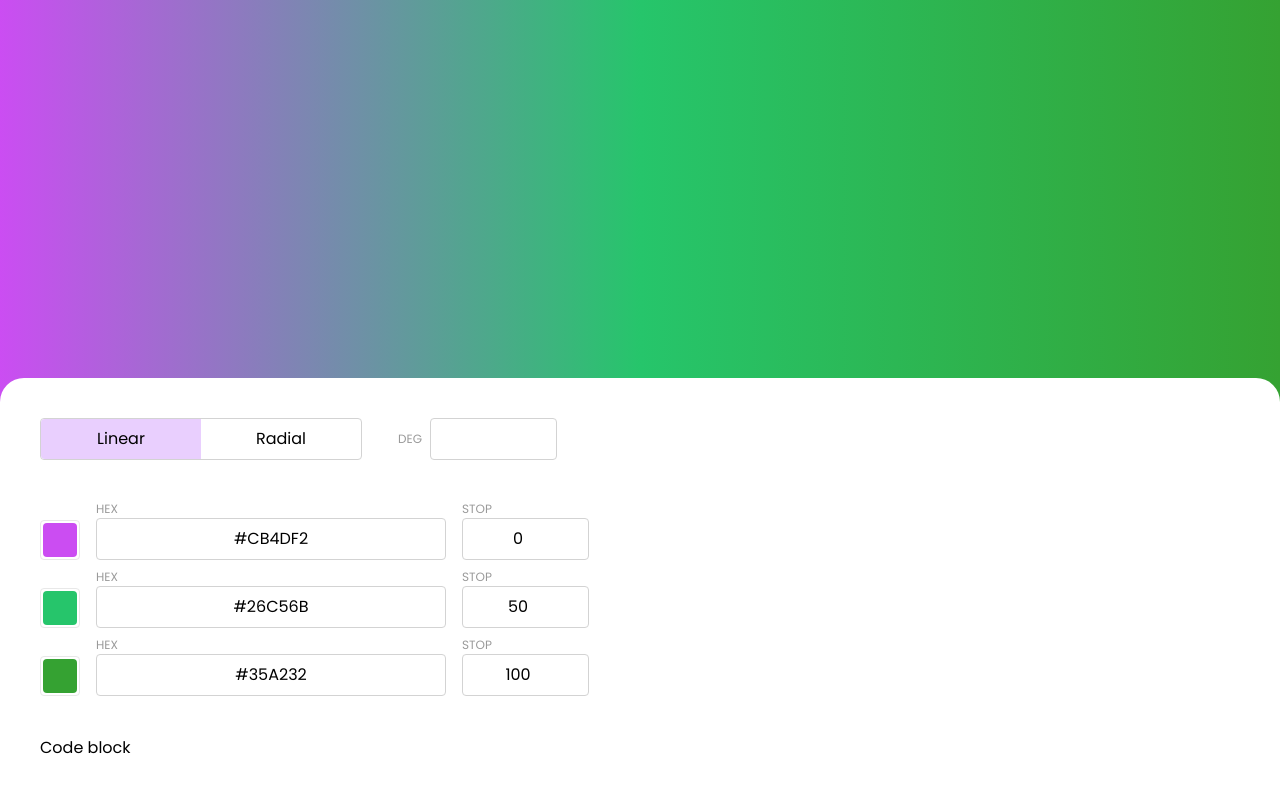
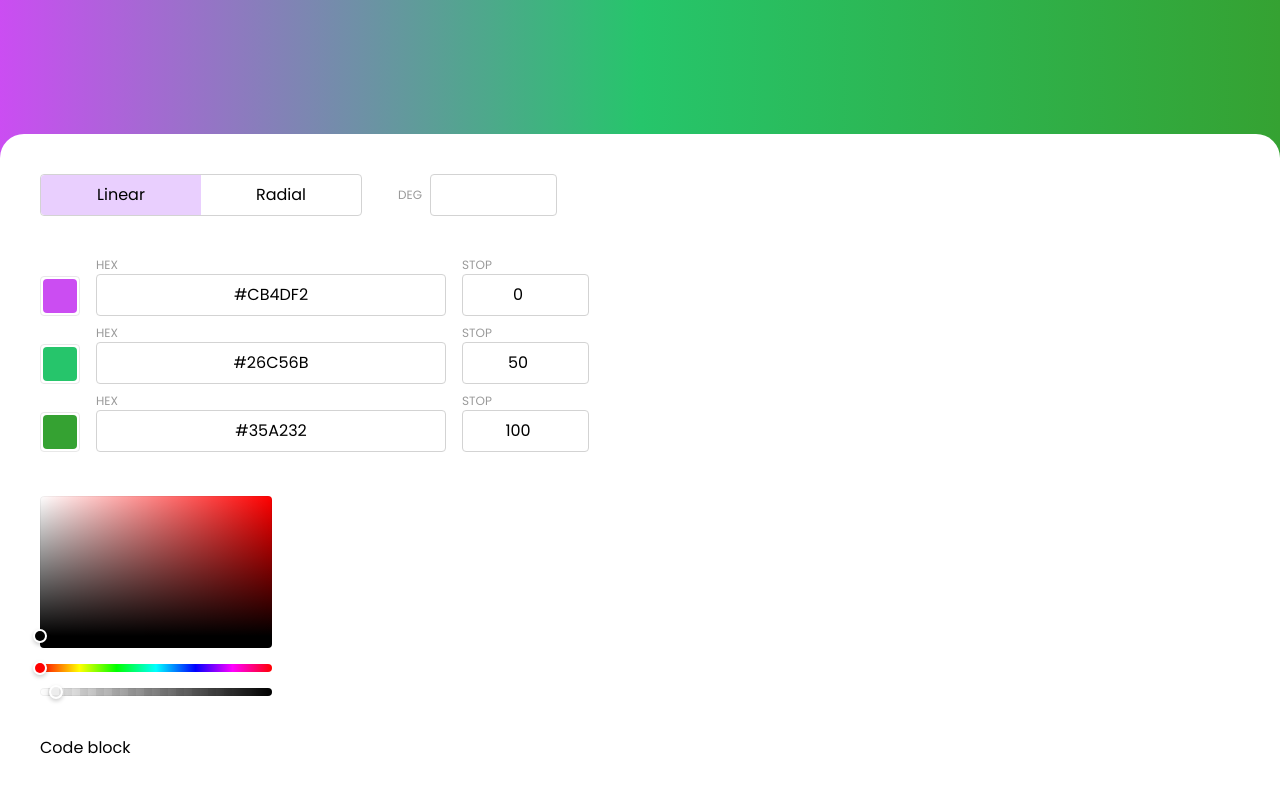
Before and after one commit to denpresich/gradient-generator, a Next.js app: page / in a window 1280 px wide. Shown: the top 792 px of the page. Built offline with nearby package versions, Linux system fonts and the light colour scheme.

Commit message:
Display color picker

```diff
--- a/package.json
+++ b/package.json
@@ -24,6 +24,7 @@
     "next": "13.4.7",
     "postcss": "8.4.24",
     "react": "18.2.0",
+    "react-colorful": "^5.6.1",
     "react-dom": "18.2.0",
     "tailwindcss": "3.3.2",
     "typescript": "5.1.3",
--- a/src/app/page.tsx
+++ b/src/app/page.tsx
@@ -9,12 +9,12 @@ import cn from "classnames";
 import { TypeToggle } from "@/components/TypeToggle";
 import { Colors } from "@/components/Colors";
 import { Input } from "@/components/Input";
+import { ColorPicker } from "@/components/ColorPicker";
 
 import styles from "./styles.module.css";
 
 import { GradientType, Color } from "@/shared/types";
 
-import { random as randomColor } from "@/utils/color";
 import { composeLinearGradient, composeRadialGradient } from "@/utils/color";
 
 type State = {
@@ -134,6 +134,7 @@ export default function Home() {
               })
             }
           />
+          <ColorPicker />
         </div>
         <div className={styles.CodeArea}>Code block</div>
       </div>
--- a/src/app/styles.module.css
+++ b/src/app/styles.module.css
@@ -25,6 +25,9 @@
 
 .ColorArea {
   grid-area: color;
+  display: grid;
+  gap: 40px;
+  grid-template-rows: 1fr 1fr;
 }
 
 .CodeArea {
@@ -57,4 +60,9 @@
     grid-template-rows: 40px 100%;
     width: 80%;
   }
+
+  .ColorArea {
+    grid-template-columns: min-content 1fr;
+    grid-template-rows: 1fr;
+  }
 }
--- /dev/null
+++ b/src/components/ColorPicker/index.tsx
@@ -0,0 +1,13 @@
+import React from "react";
+
+import "./styles.css";
+
+import { HexAlphaColorPicker } from "react-colorful";
+
+export const ColorPicker: React.FC = () => {
+  return (
+    <div className={"ColorPicker"}>
+      <HexAlphaColorPicker />
+    </div>
+  );
+};
--- /dev/null
+++ b/src/components/ColorPicker/styles.css
@@ -0,0 +1,24 @@
+.ColorPicker .react-colorful {
+  width: 232px;
+  display: inline-flex;
+  flex-direction: column;
+  gap: 16px;
+}
+
+.ColorPicker .react-colorful__saturation {
+  height: 152px;
+  border-radius: 4px;
+}
+
+.ColorPicker .react-colorful__saturation-pointer,
+.ColorPicker .react-colorful__hue-pointer,
+.ColorPicker .react-colorful__alpha-pointer {
+  height: 14px;
+  width: 14px;
+}
+
+.ColorPicker .react-colorful__hue,
+.ColorPicker .react-colorful__alpha {
+  height: 8px;
+  border-radius: 100px;
+}
```
Also changed, not shown: 1 other file (tests, documents, lock files or other folders).
